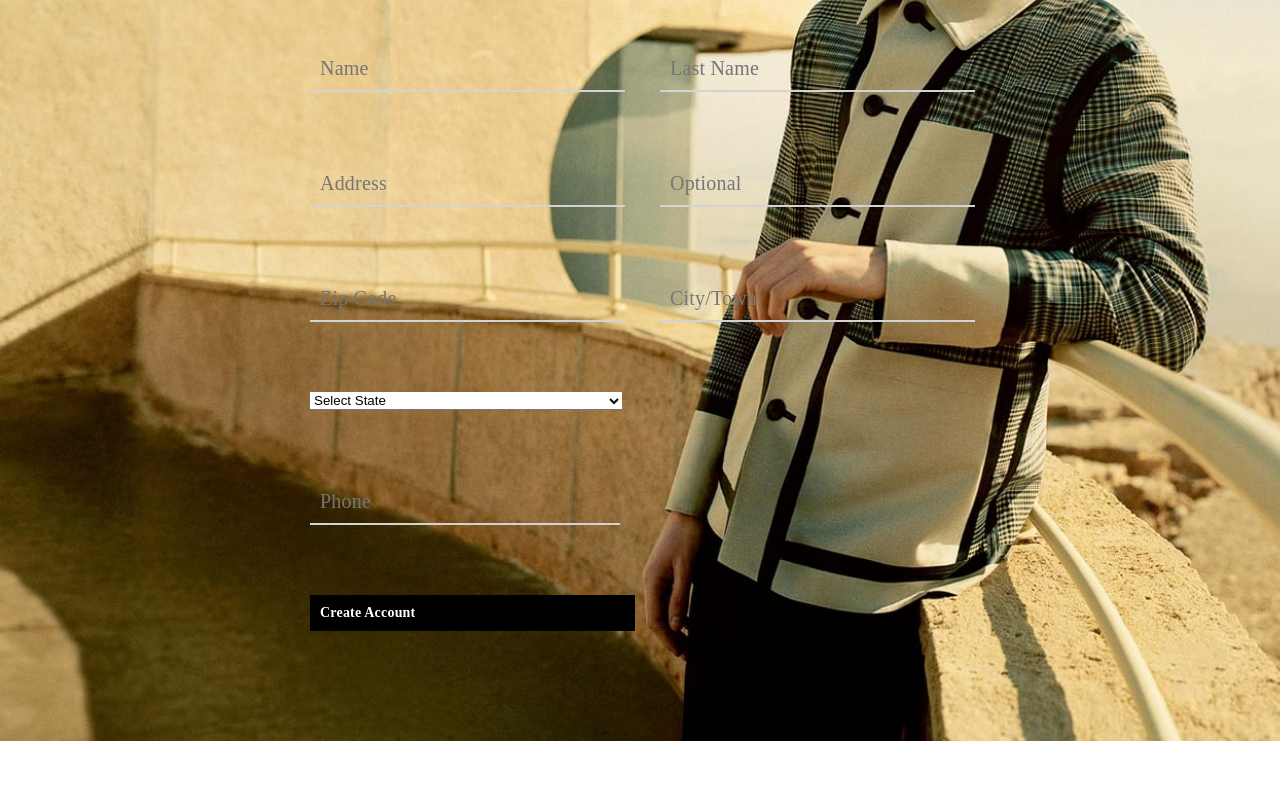
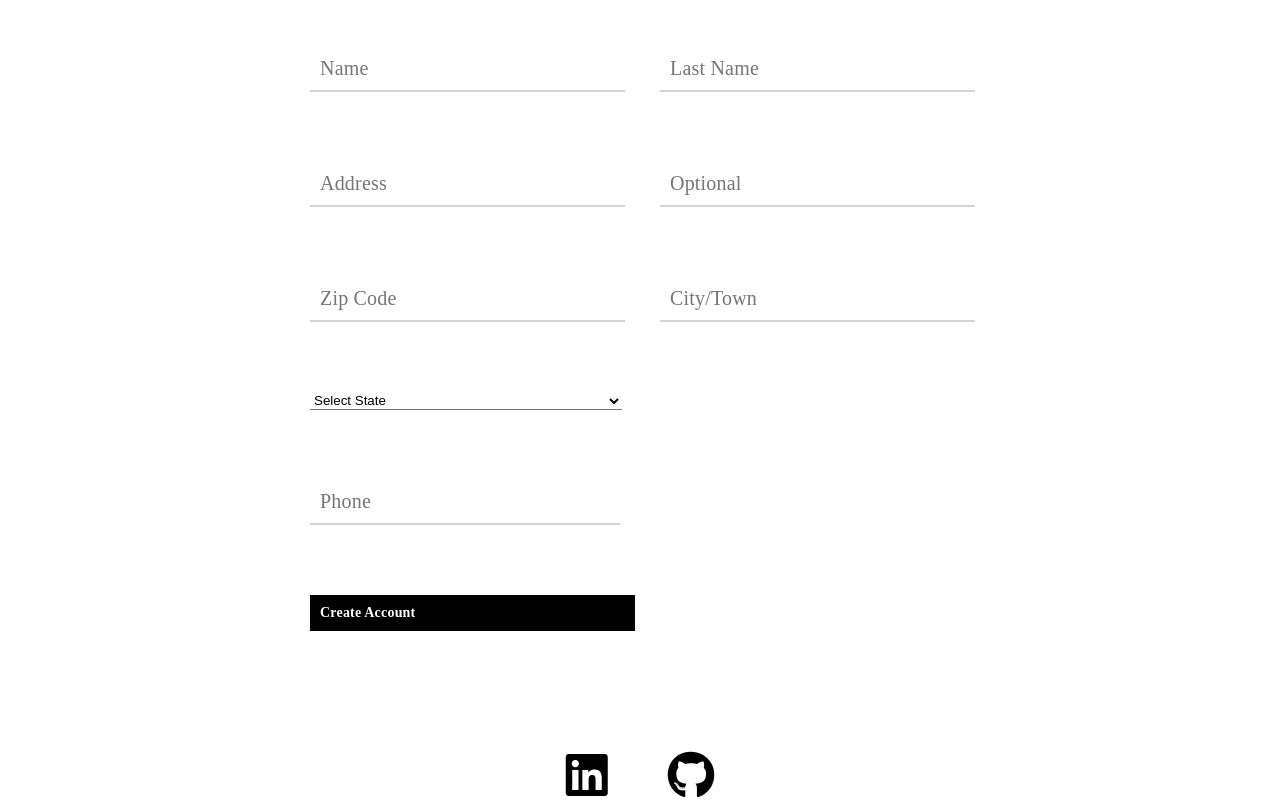
Before and after one commit to Cro5s/Rise, a React (Create React App) app in the folder frontend/: page /#/signup in a window 1280 px wide. Shown: the part 378-1178 px from the top of the page. Before the commit the page ends 1119 px from the top, so only its background shows below. Built offline with nearby package versions, Linux system fonts and the light colour scheme.

Commit message:
Create Footer/ Social page

```diff
--- a/frontend/src/components/app.js
+++ b/frontend/src/components/app.js
@@ -6,16 +6,19 @@ import "./reset.css";
 import MainPageContainer from './main/main_page_container';
 import LoginFormContainer from './session/login_form_container';
 import SignupFormContainer from './session/signup_form_container';
+import Footer from './footer/footer';
+import SocialLinks from './footer/social_links';
 
 const App = () => (
-    <div className="background">
+    <div>
         <NavBarContainer />
         <Switch>
             <Route exact path="/" component={MainPageContainer} />
             <AuthRoute exact path="/login" component={LoginFormContainer} />
             <AuthRoute exact path="/signup" component={SignupFormContainer} />
-            {/* <Route exact path="/Socials" component={SocialLinksContainer} /> */}
+            <Route exact path="/Socials" component={SocialLinks} />
         </Switch>
+        <Footer />
     </div>
 );
 
--- /dev/null
+++ b/frontend/src/components/footer/footer.css
@@ -0,0 +1,50 @@
+.main-page-footer {
+    position: relative;
+    display: flex;
+    flex-direction: row;
+    justify-content: center;
+    padding-top: 10px;
+}
+.footer-link-1 {
+    padding-left: 30px;
+    padding-right: 30px;
+}
+
+.footer-link-2 {
+    padding-left: 30px;
+    padding-right: 30px;
+}
+
+.socials-page {
+    display: block;
+    font-size: large;
+    align-items: center;
+    padding-left: 100px;
+    padding-right: 100px;
+    padding-top: 60px;
+}
+.social-page-items {
+    background-color: #eee;
+    padding-left: 100px;
+    padding-bottom: 60px;
+    padding-top: 40px;
+    max-width: 860px;
+    font-family: Neue-Helvetica, Helvetica, Arial, sans-serif;
+    font-size: 0.8em;
+}
+.social-page-items h1 {
+    padding-left: 40px;
+    font-size: 40px;
+    font-weight: 700;
+}
+.social-page-items p {
+    padding: 40px;
+    font-size: 40px;
+}
+
+.social-page-items a {
+    padding: 10px;
+    padding-left: 100px;
+    cursor: pointer;
+    color: rgb(35, 35, 109);
+}
--- /dev/null
+++ b/frontend/src/components/footer/footer.js
@@ -0,0 +1,22 @@
+import React from 'react';
+import { Link } from 'react-router-dom';
+import { connect } from 'react-redux';
+import './footer.css';
+
+const Footer = () => {
+    return (
+        <div>
+            <footer className="main-page-footer">
+                {/* Copyright &copy; 2020 Rise */}
+                <div className="footer-link-1">
+                    <Link className="linkedin" to="/Socials"><i class="fab fa-linkedin fa-3x"></i></Link>
+                </div>
+                <div className="footer-link-2">
+                    <Link className="github" to="/Socials"><i class="fab fa-github fa-3x"></i></Link>
+                </div>
+            </footer>
+        </div>
+    );
+}
+
+export default connect(null, null)(Footer);
--- /dev/null
+++ b/frontend/src/components/footer/social_links.js
@@ -0,0 +1,32 @@
+import React from 'react';
+import { connect } from 'react-redux';
+import './footer.css';
+
+const SocialLinks = () => {
+    return (
+        <div className="socials-page">
+            <div className="social-page-items">
+                <h1> Created By </h1>
+                <p> Jayasree Suryadevara </p>
+                <div>
+                    <a href="https://www.linkedin.com/in/jayasree-suryadevara-98066415/" target="_blank"><i class="fab fa-linkedin fa-4x"></i></a>
+                    <a href="https://github.com/JayasreeSuryadevara" target="_blank"><i class="fab fa-github fa-4x"></i></a>
+                </div>
+                <br />
+                <p> Kadeem Jackson </p>
+                <div>
+                    <a href="https://www.linkedin.com/in/kadeem-jackson-4349348a/" target="_blank"><i class="fab fa-linkedin fa-4x"></i></a>
+                    <a href="https://github.com/Cro5s" target="_blank"><i class="fab fa-github fa-4x"></i></a>
+                </div>
+                <br />
+                <p> Rapkat Amin </p>
+                <div>
+                    <a href="" target="_blank"><i class="fab fa-linkedin fa-4x"></i></a>
+                    <a href="https://github.com/rapkat10" target="_blank"><i class="fab fa-github fa-4x"></i></a>
+                </div>
+            </div>
+        </div>
+    );
+}
+
+export default connect(null, null)(SocialLinks);
--- a/frontend/src/components/main/main_page.css
+++ b/frontend/src/components/main/main_page.css
@@ -5,8 +5,9 @@
 
 .background {
   background-image: url(./assets/images/landscape_0.jpg);
- background-size: cover;
- background-repeat: no-repeat;
+  background-size: cover;
+  background-repeat: no-repeat;
+  height: 100%;
 }
 
 .main-page-nav {
@@ -20,7 +21,7 @@
 }
 
 .main-page {
-  padding: 200px 0px 200px 0px;
+  padding: 300px 0px 300px 0px;
   /* height: 100%; */
   /* width: 100%; */
 }
@@ -74,7 +75,7 @@
   margin-top: 300px;
 }
 
-.main-page-footer {
+/* .main-page-footer {
   display: flex;
   flex-direction: row;
   justify-content: center;
@@ -96,4 +97,4 @@
 
 .github {
 
-}
+} */
--- a/frontend/src/components/main/main_page.jsx
+++ b/frontend/src/components/main/main_page.jsx
@@ -6,9 +6,9 @@ import landscape0 from "./assets/images/landscape_0(1).jpg"
 class MainPage extends React.Component {
   render() {
     return (
-      <div className="main-page-container">
-        <div className="main-page">
-          <div>
+      <div className="background">
+        <div className="main-page-container">
+          <div className="main-page">
             <div className="category-page">
               <label className="left-label">MAN</label>
               <div
@@ -41,15 +41,15 @@ class MainPage extends React.Component {
           </div>
         </div>
 
-        <footer className="main-page-footer">
-          {/* Copyright &copy; 2020 Rise */}
+        {/* <footer className="main-page-footer">
+          Copyright &copy; 2020 Rise
           <div className="footer-link-1">
             <Link className="linkedin" to="/Socials">LinkedIn</Link>
           </div>
           <div className="footer-link-2">
             <Link className="github" to="/Socials">GitHub</Link>
           </div>
-        </footer>
+        </footer> */}
       </div>
     );
   }
```
Also changed, not shown: frontend/src/components/nav/navbar.js (+0 -19 lines), frontend/src/actions/search_actions.js (added), frontend/src/components/search/search_bar.js (added), frontend/src/components/search/search_bar_container.js (added).
